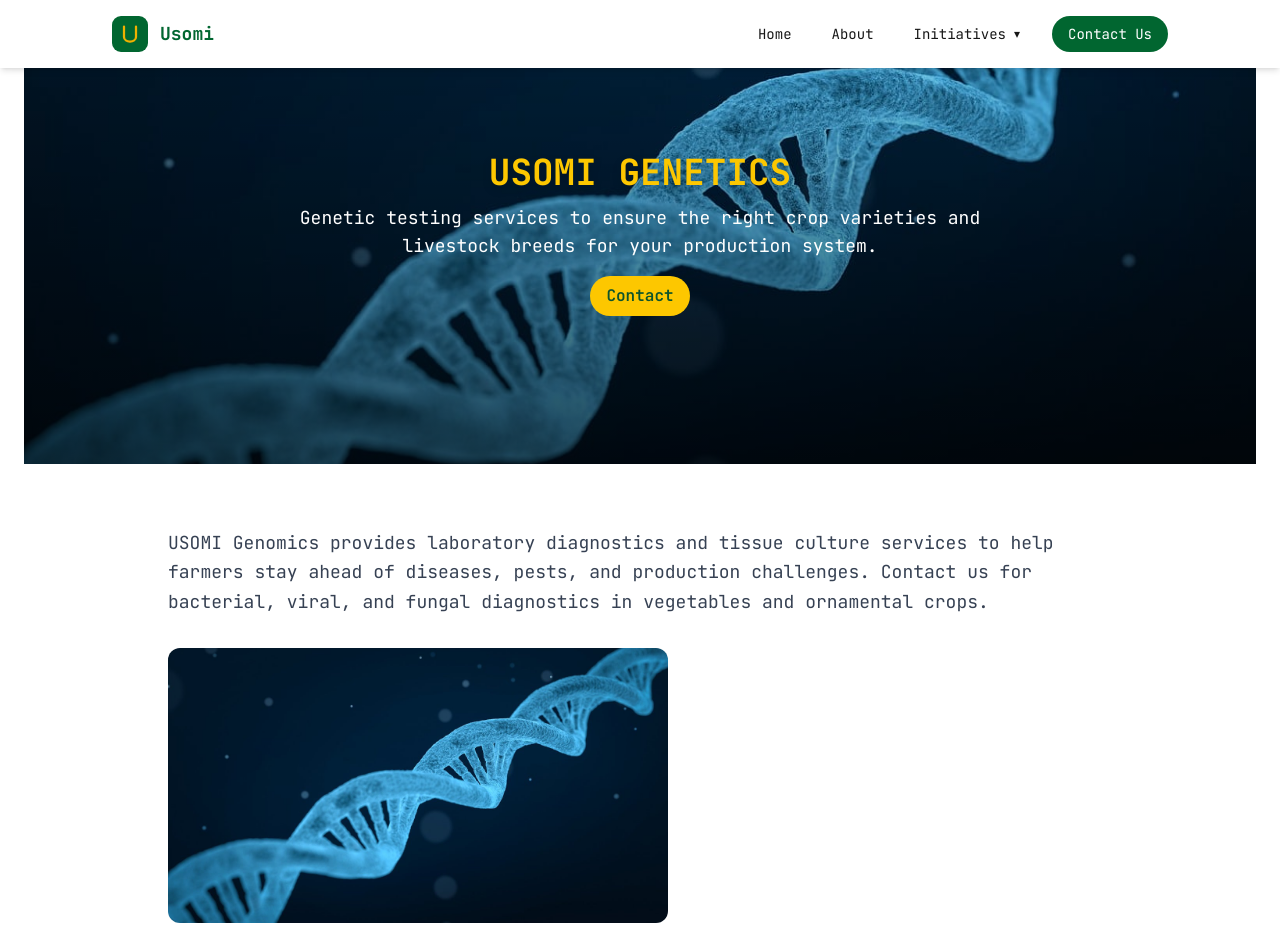
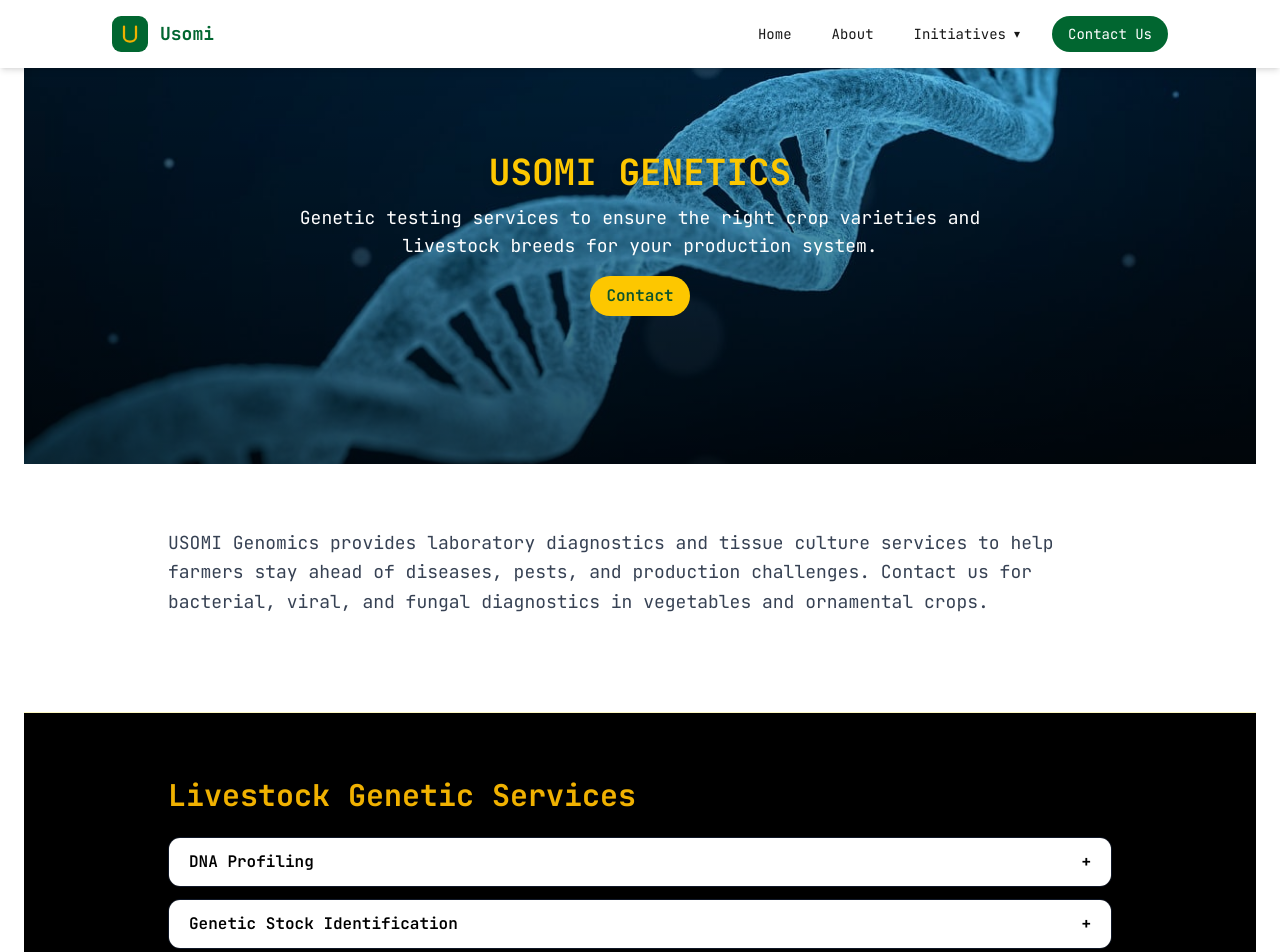
Before and after one commit to usomi-org/usomi-web, a Next.js app: page /genetics in a window 1280 px wide. Shown: the top 952 px of the page. Built offline with nearby package versions, Linux system fonts and the light colour scheme.

Commit message:
feat:(fix ui bugs)

```diff
--- a/app/genetics/page.tsx
+++ b/app/genetics/page.tsx
@@ -135,14 +135,14 @@ export default function GeneticsPage() {
                     Contact us for bacterial, viral, and fungal diagnostics in vegetables and ornamental crops.
                 </p>
 
-                <Image
-                    src={HERO_IMAGE}
-                    alt="Genetics hero"
-                    className="rounded-xl flex justify-center object-cover"
-                    priority
-                    width={500}
-                    height={400}
-                />
+                {/*<Image*/}
+                {/*    src={HERO_IMAGE}*/}
+                {/*    alt="Genetics hero"*/}
+                {/*    className="rounded-xl flex justify-center object-cover"*/}
+                {/*    priority*/}
+                {/*    width={500}*/}
+                {/*    height={400}*/}
+                {/*/>*/}
             </section>
 
             {/* Livestock Genetics Section */}
--- a/app/kuku-nyumbani/page.tsx
+++ b/app/kuku-nyumbani/page.tsx
@@ -114,8 +114,7 @@ export default function KukuNyumbaniPage() {
                                 </div>
 
                                 <Link
-                                    href="/"
-                                    target="_blank"
+                                    href="/motherunit"
                                     >
                                 <h5 className="hover:bg-green-500 font-semibold text-black border-0 rounded-full p-2 border-green-200 bg-green-600">Buy Kienyeji Chicken</h5>
                                 </Link>
--- a/components/navbars/Navbar_2.tsx
+++ b/components/navbars/Navbar_2.tsx
@@ -78,6 +78,12 @@ export default function Navbar() {
                                 >
                                     Kuku Nyumbani
                                 </Link>
+
+                                <Link href="/motherunit"
+                                      className="block px-4 py-3 hover:bg-yellow-50 text-green-800 transition"
+                                >
+                                    Motherunit
+                                </Link>
                             </div>
                         )}
                     </div>
```
